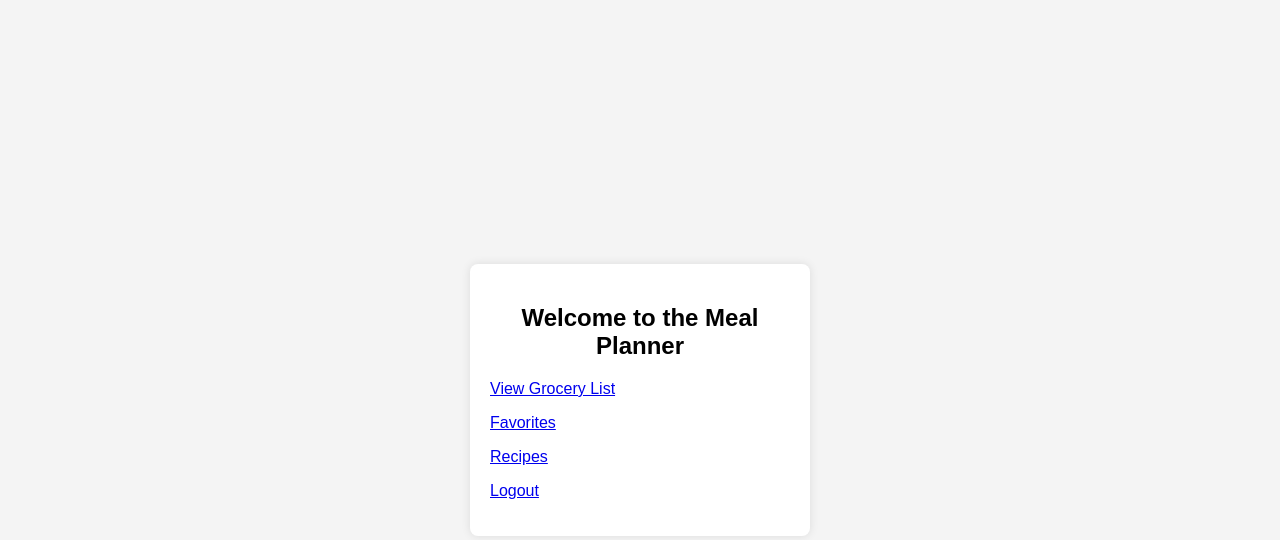
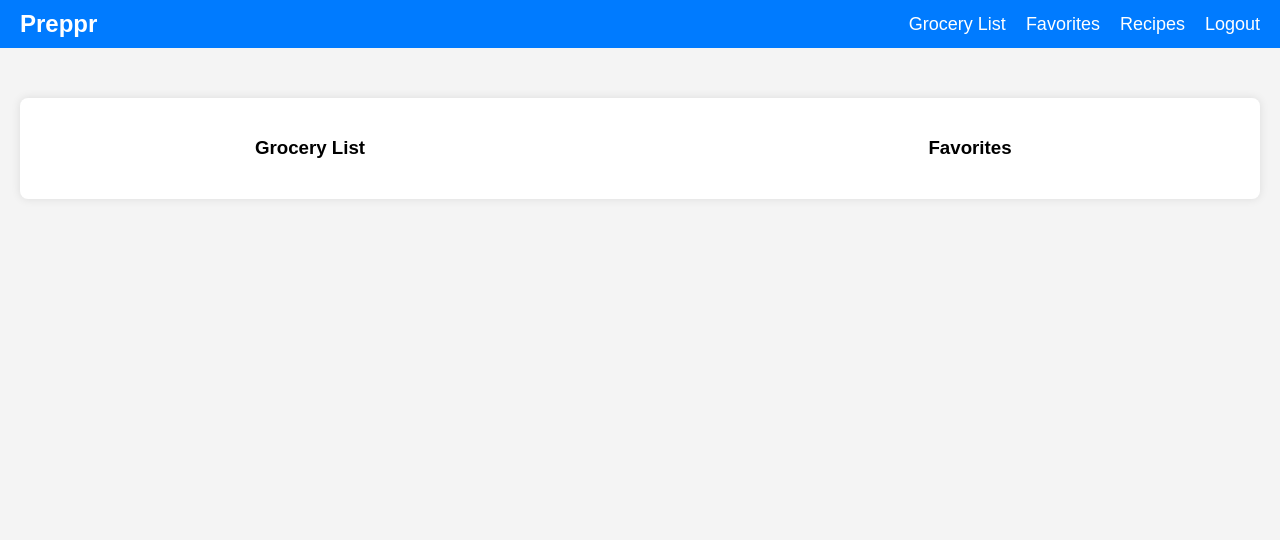
Before and after one commit to bgoucher16/Meal-Planner, a Flask app: template app/templates/home.html in a window 1280 px wide. Shown: the top 540 px of the page. Run offline with Flask 3, Linux system fonts and the light colour scheme; the template is opened without the code that fills it, so the values that code supplies are empty.

Commit message:
home page restyled

```diff
--- a/app/main.py
+++ b/app/main.py
@@ -29,12 +29,6 @@ if 'users' not in db.list_collection_names():
 @app.route("/api/get-key")
 def get_key():
     return jsonify({"apiKey": os.getenv("GML_API_KEY")})
-
-@app.route('/')
-def home():
-    if not session.get('username'):
-        return redirect(url_for('show_login'))
-    return render_template('home.html')
 
 @app.route('/register', methods=['POST'])
 def register():
@@ -86,6 +80,22 @@ def login():
     return redirect(url_for('home'))
 
 #User Routing
+
+@app.route('/')
+def show_home():
+    username = session.get('username')
+    if not username:
+        flash("You must be logged in to view the home page", "error")
+        return redirect(url_for('show_login'))
+
+    user = db.users.find_one({"username": username})
+    if not user:
+        flash("User not found", "error")
+        return redirect(url_for('show_login'))
+
+    grocery_list = user.get('grocery_list', [])
+    favorites = user.get('favorites', [])
+    return render_template('home.html', grocery_list=grocery_list, favorites=favorites)
 
 @app.route('/logout', methods=['GET'])
 def logout():
@@ -205,7 +215,7 @@ def grocery_list_favorite():
     if "favorites" not in user:
         db.users.update_one({"username": username}, {"$set": {"favorites": []}})
 
-    if item in user['favorites']:
+    if item in user["favorites"]:
         flash("Item already favorited", "error")
         return redirect(url_for('show_grocery_list'))
 
@@ -275,16 +285,14 @@ def scrape_ingredients():
 
     soup = BeautifulSoup(response.content, 'html.parser')
     # Try different selectors for ingredients
-    ingredient_selectors = ['.field-name-field-rec-ing .field-item', 'div.field-item.odd', '.ingredient', '.ingredients-item', '.recipe-ingredients li', 'field-item.even', 'field-item.odd']
-    ingredients = []
-    for selector in ingredient_selectors:
-        ingredients.extend([ingredient.get_text().strip() for ingredient in soup.select(selector)])
+    ingredients = soup.find_all(attrs={"itemprop": "ingredients"})
+    for i in ingredients:
+        db.users.update_one({"username": username}, {"$push": {"grocery_list": i.text.strip().lower()}})
 
     if not ingredients:
         return jsonify({"msg": "No ingredients found"}), 404
 
     # Add ingredients to the grocery list
-    db.users.update_one({"username": username}, {"$addToSet": {"grocery_list": {"$each": ingredients}}})
     return jsonify({"msg": "Ingredients added to grocery list"}), 200
 
 
--- /dev/null
+++ b/app/static/home.css
@@ -0,0 +1,79 @@
+body {
+    font-family: Arial, sans-serif;
+    background-color: #f4f4f4;
+    margin: 0;
+    padding: 0;
+}
+
+header {
+    background-color: #007BFF;
+    color: #fff;
+    padding: 10px 20px;
+    display: flex;
+    justify-content: space-between;
+    align-items: center;
+}
+
+.logo {
+    font-size: 24px;
+    font-weight: bold;
+}
+
+nav ul {
+    list-style-type: none;
+    margin: 0;
+    padding: 0;
+    display: flex;
+    gap: 20px;
+}
+
+nav ul li {
+    display: inline;
+}
+
+nav ul li a {
+    color: #fff;
+    text-decoration: none;
+    font-size: 18px;
+}
+
+nav ul li.logout {
+    margin-left: auto;
+}
+
+nav ul li a:hover {
+    text-decoration: underline;
+}
+
+.container {
+    max-width: 1200px;
+    margin: 50px auto;
+    padding: 20px;
+    background-color: #fff;
+    border-radius: 8px;
+    box-shadow: 0 0 10px rgba(0, 0, 0, 0.1);
+    display: flex;
+    justify-content: space-between;
+}
+
+.list-container {
+    width: 45%;
+}
+
+.list-container h3 {
+    text-align: center;
+    margin-bottom: 20px;
+}
+
+.list-container ul {
+    list-style-type: none;
+    padding: 0;
+}
+
+.list-container ul li {
+    background-color: #f9f9f9;
+    padding: 10px;
+    margin-bottom: 10px;
+    border-radius: 4px;
+    box-shadow: 0 0 5px rgba(0, 0, 0, 0.1);
+}
--- a/app/templates/home.html
+++ b/app/templates/home.html
@@ -4,15 +4,37 @@
     <meta charset="UTF-8">
     <meta name="viewport" content="width=device-width, initial-scale=1.0">
     <title>Home</title>
-    <link rel="stylesheet" href="{{ url_for('static', filename='styles.css') }}">
+    <link rel="stylesheet" href="{{ url_for('static', filename='home.css') }}">
 </head>
 <body>
+    <header>
+        <div class="logo">Preppr</div>
+        <nav>
+            <ul>
+                <li><a href="/grocery-list">Grocery List</a></li>
+                <li><a href="/favorites">Favorites</a></li>
+                <li><a href="/recipes">Recipes</a></li>
+                <li class="logout"><a href="/logout">Logout</a></li>
+            </ul>
+        </nav>
+    </header>
     <div class="container">
-        <h2>Welcome to the Meal Planner</h2>
-        <p><a href="/grocery-list">View Grocery List</a></p>
-        <p><a href="/favorites">Favorites</a></p>
-        <p><a href="/recipes">Recipes</a></p>
-        <p><a href="/logout">Logout</a></p>
+        <div class="list-container">
+            <h3>Grocery List</h3>
+            <ul>
+                {% for item in grocery_list[:10] %}
+                    <li>{{ item }}</li>
+                {% endfor %}
+            </ul>
+        </div>
+        <div class="list-container">
+            <h3>Favorites</h3>
+            <ul>
+                {% for item in favorites[:10] %}
+                    <li>{{ item }}</li>
+                {% endfor %}
+            </ul>
+        </div>
     </div>
 </body>
 </html>
```
